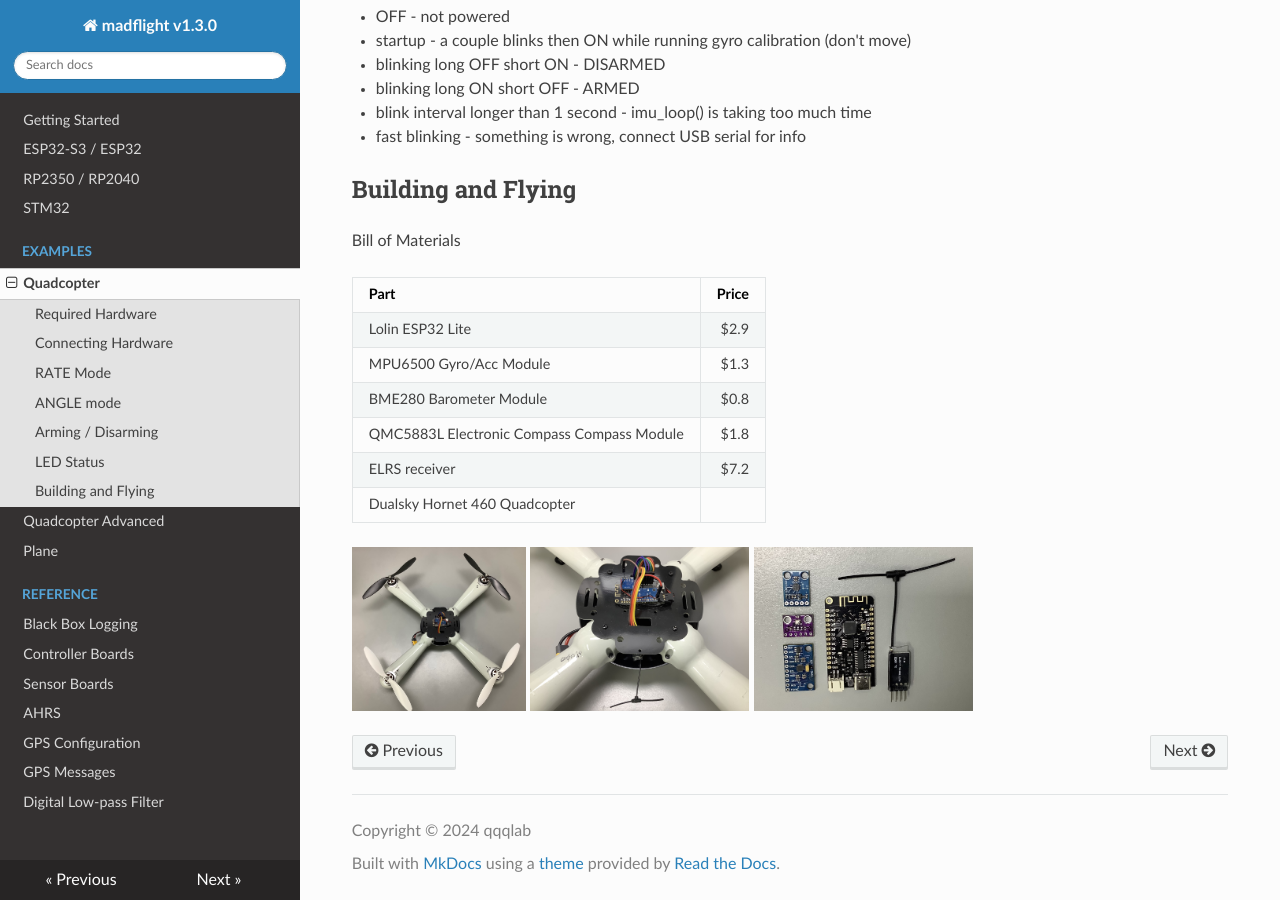
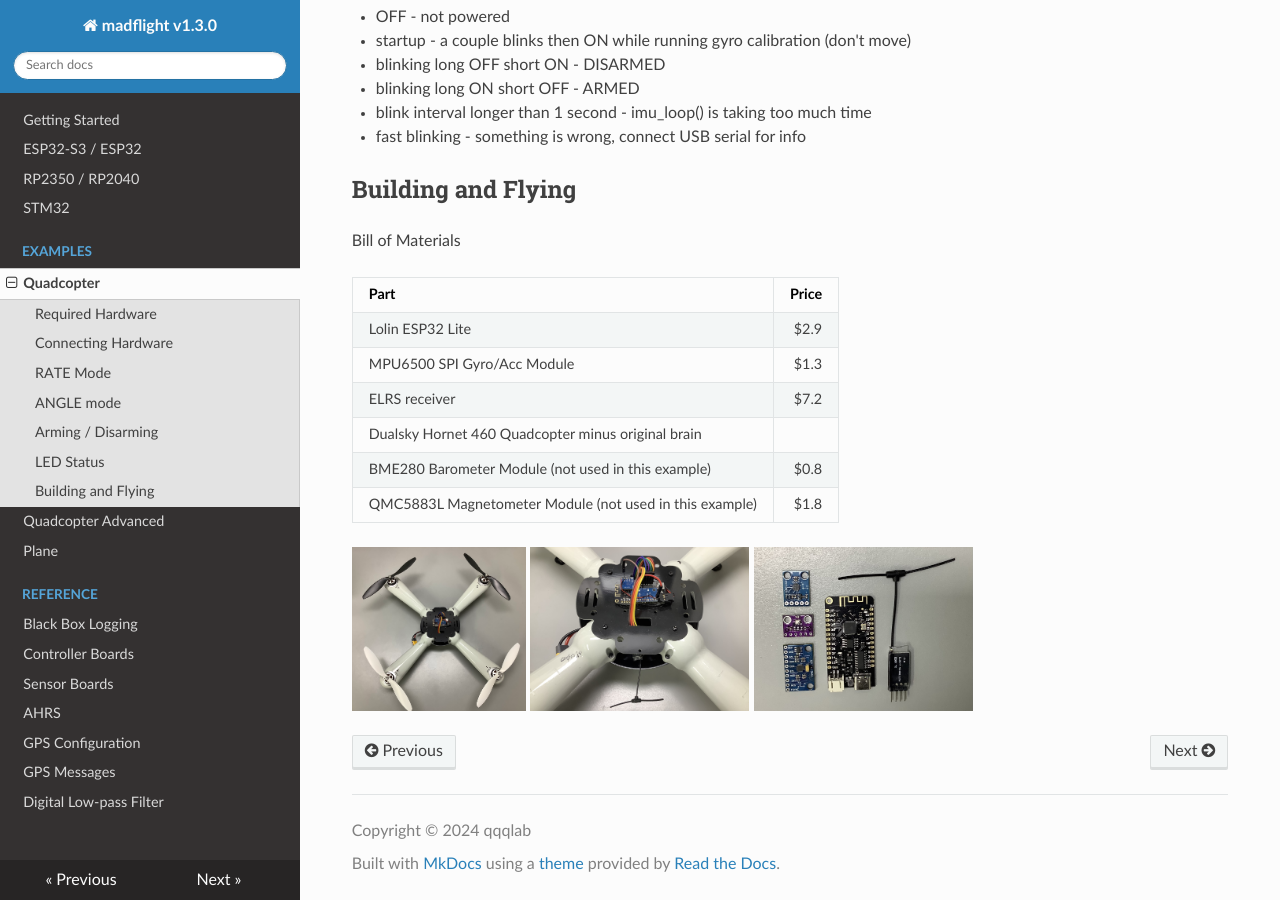
Before and after one commit to qqqlab/madflight-docs, an MkDocs documentation site: the page built from docs/Example-Quadcopter.md, in a window 1280 px wide and 900 px high, scrolled down 1173 px. Built offline with MkDocs 1.6.1, drawn with Linux system fonts in a browser that asks for light colours; nearby versions of some CDN libraries.

Commit message:
Update Example-Quadcopter.md

```diff
--- a/docs/Example-Quadcopter.md
+++ b/docs/Example-Quadcopter.md
@@ -58,10 +58,10 @@ Bill of Materials
 |Part|Price|
 |-|-:|
 Lolin ESP32 Lite | $2.9
-MPU6500 Gyro/Acc Module | $1.3
-BME280 Barometer Module | $0.8
-QMC5883L Electronic Compass Compass Module | $1.8
+MPU6500 SPI Gyro/Acc Module | $1.3
 ELRS receiver | $7.2
-Dualsky Hornet 460 Quadcopter
+Dualsky Hornet 460 Quadcopter minus original brain
+BME280 Barometer Module (not used in this example) | $0.8
+QMC5883L Magnetometer Module (not used in this example) | $1.8
 
 <img src="../img/ex-q1.jpg" width="19.9%" /> <img src="../img/ex-q2.jpg" width="25%" /> <img src="../img/ex-q3.jpg" width="25%" />
```
